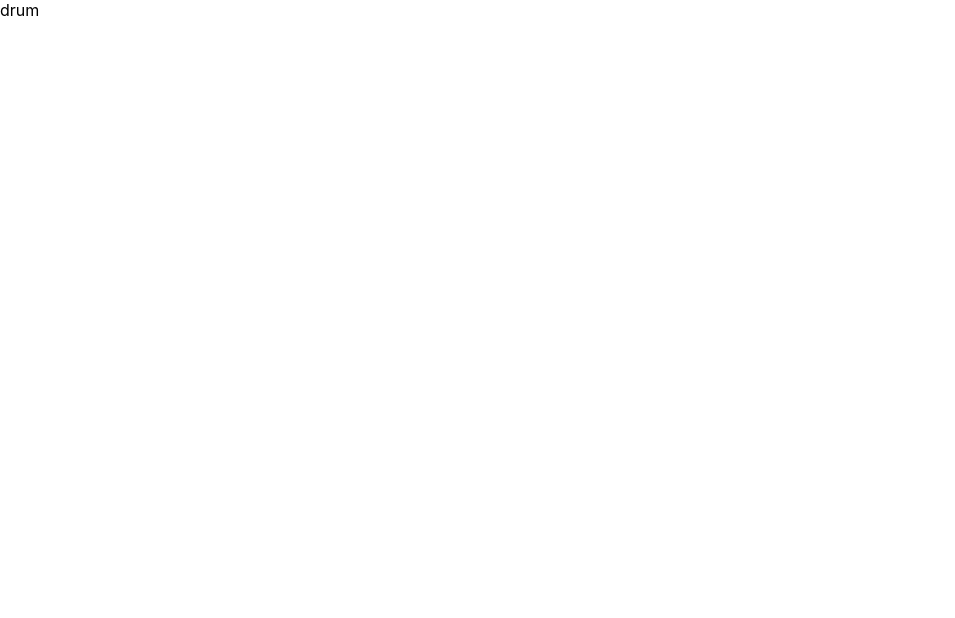
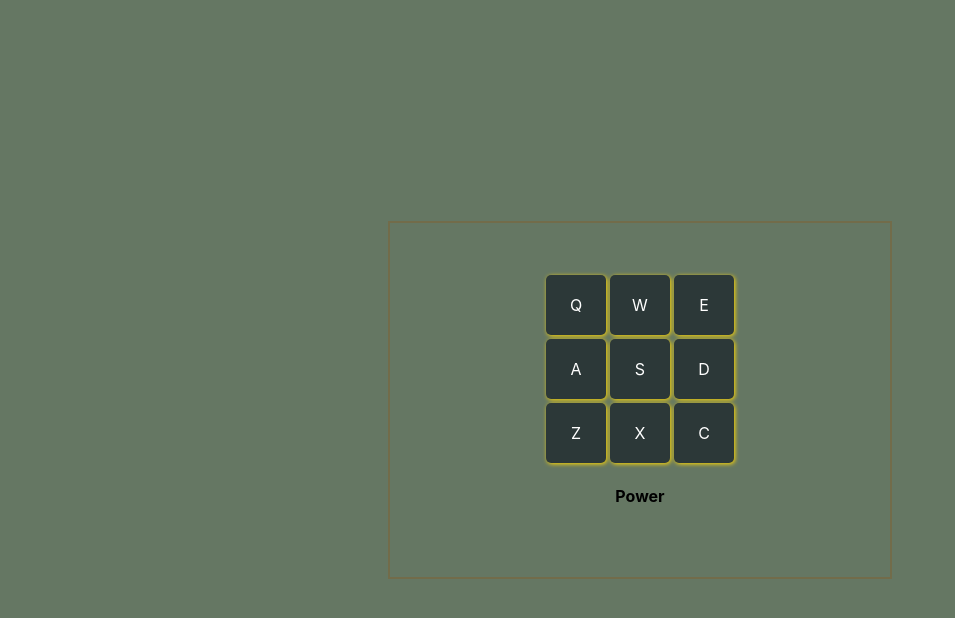
Before and after one commit to oghenenyerhovwo/drum-machine, a React (Create React App) app: page / in a window 1280 px wide. Shown: the top 618 px of the page, without its empty margins (0-955 px from the left). Built offline with nearby package versions, Linux system fonts and the light colour scheme.

Commit message:
Done with Drum pad layout

```diff
--- a/src/App.js
+++ b/src/App.js
@@ -1,10 +1,51 @@
-
+import {useState}from "react"
+import {Row, Col} from "react-bootstrap"
 
 
 function App() {
   return (
-    <div>
-      drum
+    <div className="drum-machine">
+
+        <Row className="display">
+            <Col lg={6} className="">
+              <div className="drum-pad">
+                  Q
+              </div>
+              <div className="drum-pad">
+                  W
+              </div>
+              <div className="drum-pad">
+                  E
+              </div> <br/>
+              <div className="drum-pad">
+                  A
+              </div>
+              <div className="drum-pad">
+                  S
+              </div>
+              <div className="drum-pad">
+                  D
+              </div><br/>
+              <div className="drum-pad">
+                  Z
+              </div>
+              <div className="drum-pad">
+                  X
+              </div>
+              <div className="drum-pad">
+                  C
+              </div>
+            </Col>
+            <Col>
+                <div className="power">
+                  <h4>Power</h4>
+                  <div></div>
+                </div>
+                <div></div>
+                <div></div>
+                <div></div>
+            </Col>
+        </Row>
     </div>
   );
 }
--- a/src/index.css
+++ b/src/index.css
@@ -5,9 +5,42 @@ body {
     sans-serif;
   -webkit-font-smoothing: antialiased;
   -moz-osx-font-smoothing: grayscale;
+  /* background-color: rgb(44, 56, 56); */
+  background-color:rgb(101, 119, 99);;
 }
 
 code {
   font-family: source-code-pro, Menlo, Monaco, Consolas, 'Courier New',
     monospace;
 }
+
+.drum-machine{
+  background-color: rgb(101, 119, 99);
+  min-width: 200px;
+  max-width: 500px;
+  margin: 0 auto;
+  height: 100vh;
+  display: flex;
+  justify-content: center;
+  align-items: center
+}
+
+.display{
+  outline: 2px solid rgb(114, 108, 74);
+  width: 100%;
+  padding: 50px;
+  text-align: center;
+}
+
+.drum-pad{
+    width: 60px;
+    height: 60px;
+    margin:2px;
+    line-height: 60px;
+    display: inline-block;
+    color: white;
+    border-radius: 5px;
+    box-shadow: 1px 1px 4px rgb(255, 215, 0);
+    z-index: -2;
+    background:  rgb(44, 56, 56);
+}
```
